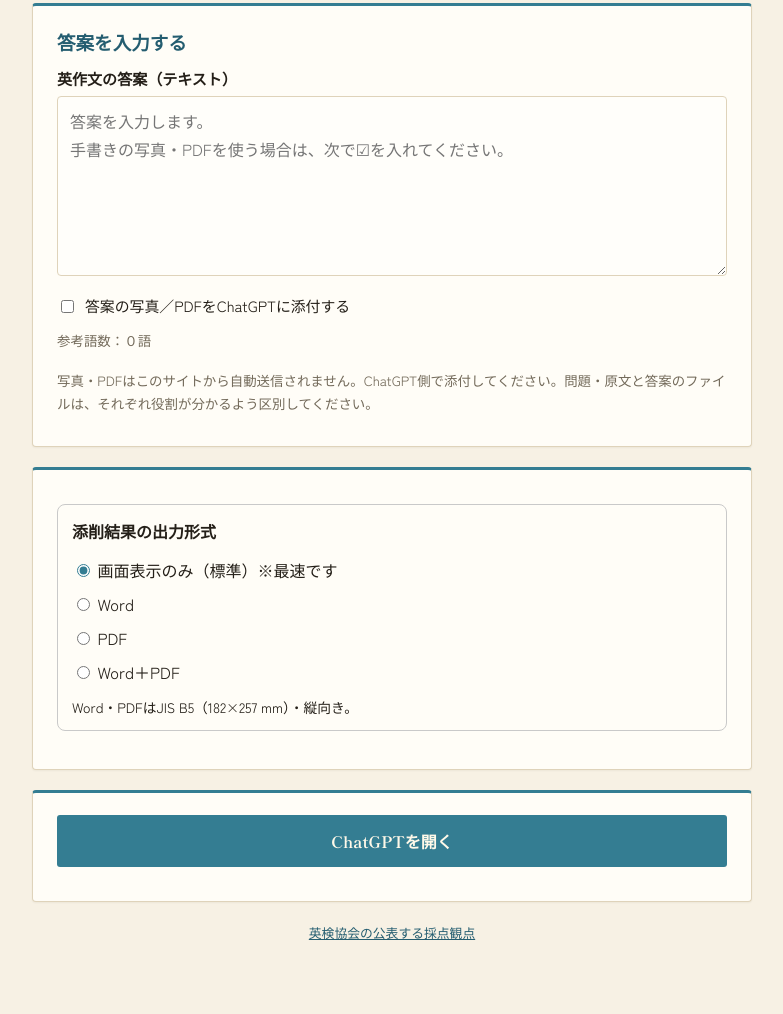
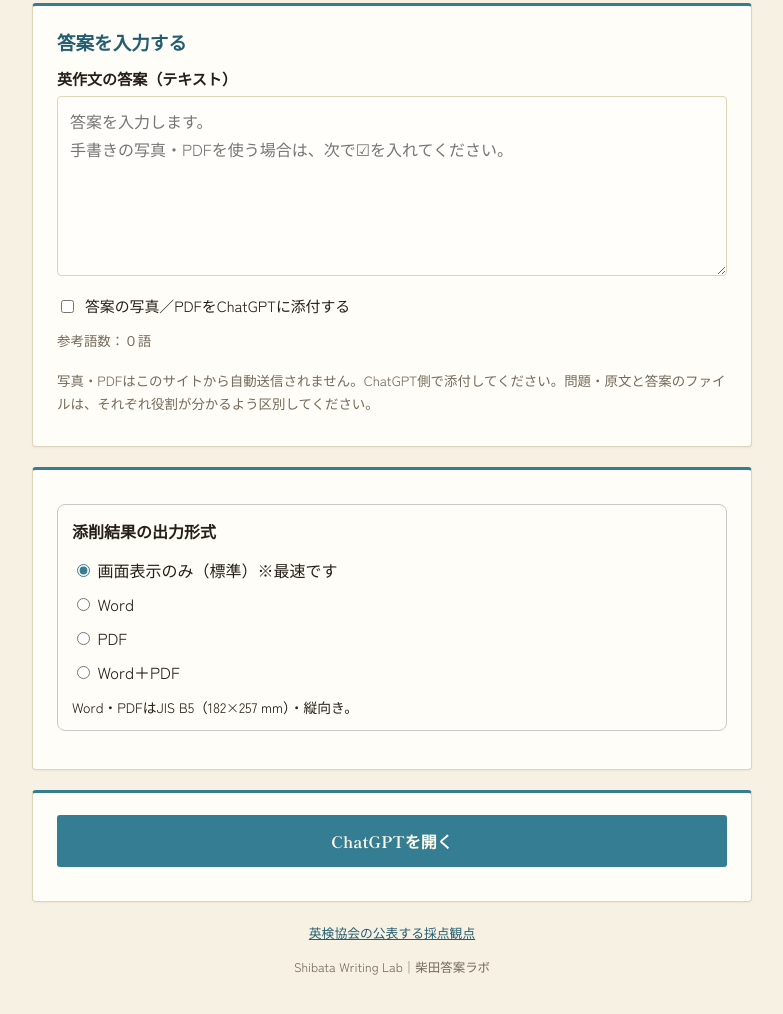
Before and after one commit to ikuyatabis/eikentest, a plain HTML site: page index.html in a window 1280 px wide. Shown: the part 1232-2246 px from the top of the page, without its empty margins (248-1031 px from the left). Drawn offline with Linux system fonts and the light colour scheme.

Commit message:
Sync canonical Eiken page from dbdbf74 including relative footer link

```diff
--- a/index.html
+++ b/index.html
@@ -51,7 +51,7 @@ footer .footer-home-link:focus-visible{outline:2px solid #197fbc;outline-offset:
 <p><a href="https://chatgpt.com/" target="_blank" rel="noopener noreferrer">ChatGPTを開く</a></p>
 </div>
 </section>
-<p class="official-source"><a href="https://www.eiken.or.jp/eiken/exam/2016scoring_w_info.html" target="_blank" rel="noopener noreferrer">英検協会の公表する採点観点</a></p>
+<p class="official-source"><a href="https://www.eiken.or.jp/eiken/exam/2016scoring_w_info.html" target="_blank" rel="noopener noreferrer">英検協会の公表する採点観点</a></p><footer><a class="footer-home-link" href="../">Shibata Writing Lab｜柴田答案ラボ</a></footer>
 </main></div><script>
 "use strict";
 const el=id=>document.getElementById(id);
```
